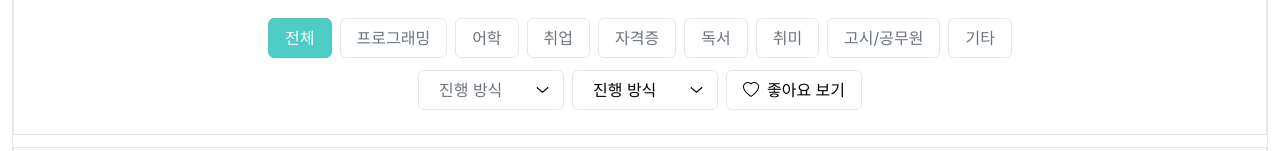
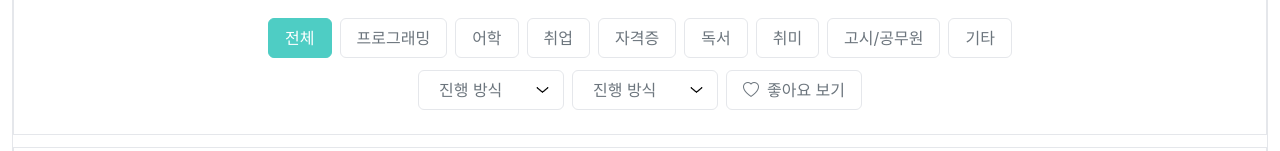
Before and after one commit to project-mos/frontend, a Next.js app: page / in a window 1280 px wide. Shown: the part 543-694 px from the top of the page. Built offline with nearby package versions, Linux system fonts and the light colour scheme.

Commit message:
💄 [Design]: LandingContentHeader 버튼 스타일 기존 프로젝트와 동기화

```diff
--- a/src/features/landing/components/LandingContentHeader.tsx
+++ b/src/features/landing/components/LandingContentHeader.tsx
@@ -69,13 +69,20 @@ const LandingContentHeader = () => {
           >
             <Select.Option value={1}>1</Select.Option>
           </Select>
-          <Select placeholder="진행 방식" defaultValue="">
+          <Select
+            placeholder="진행 방식"
+            defaultValue=""
+            className="text-mos-gray-500"
+          >
             <Select.Option value={1}>1</Select.Option>
           </Select>
-          <Button.Default>
+          <Button.Solid
+            color="Main"
+            className=" hover:border-mos-main-500 hover:text-mos-main-500"
+          >
             <i className="bi bi-heart"></i>
             좋아요 보기
-          </Button.Default>
+          </Button.Solid>
           {/* <Input name="" /> */}
         </div>
       </div>
```
